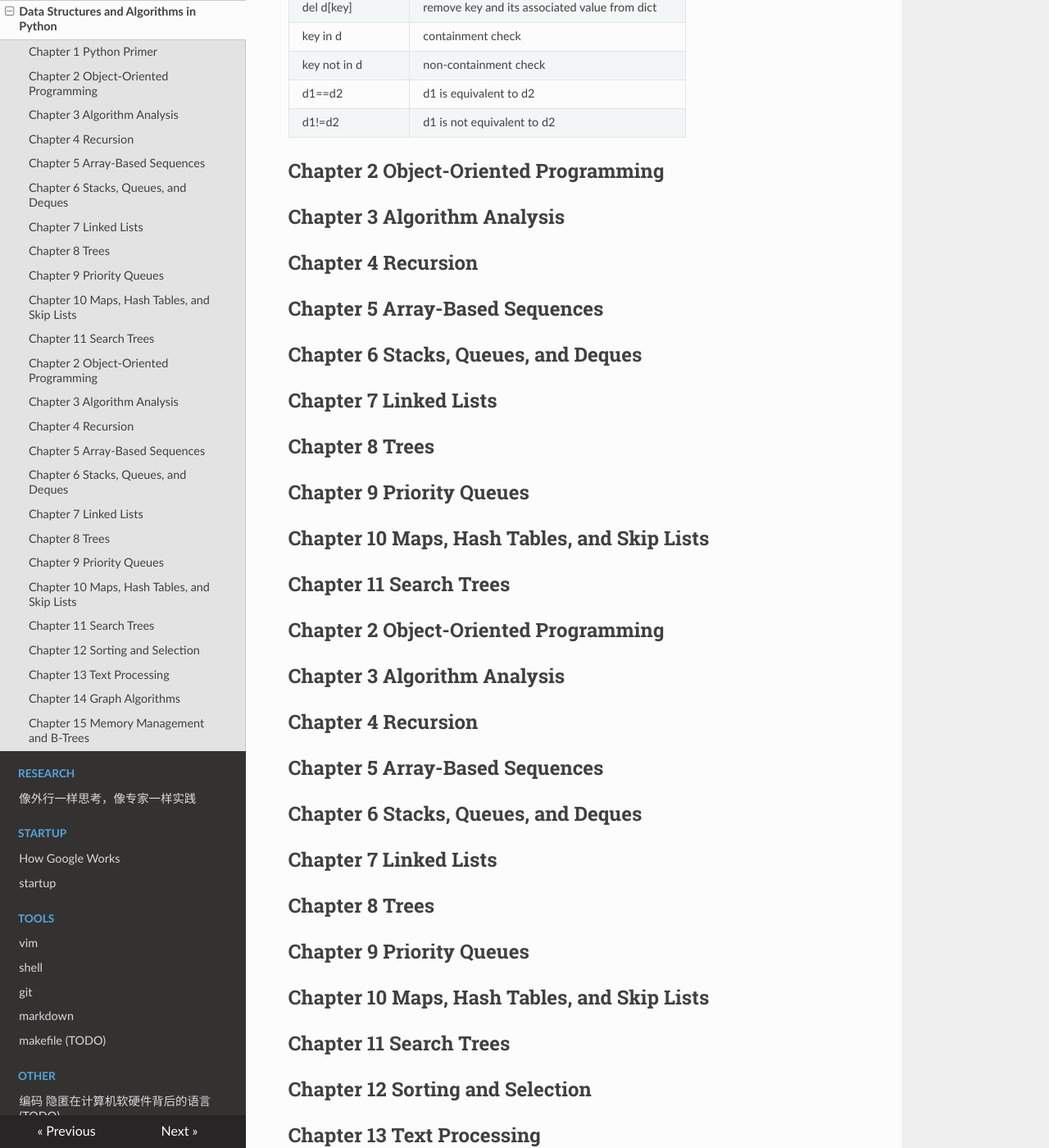
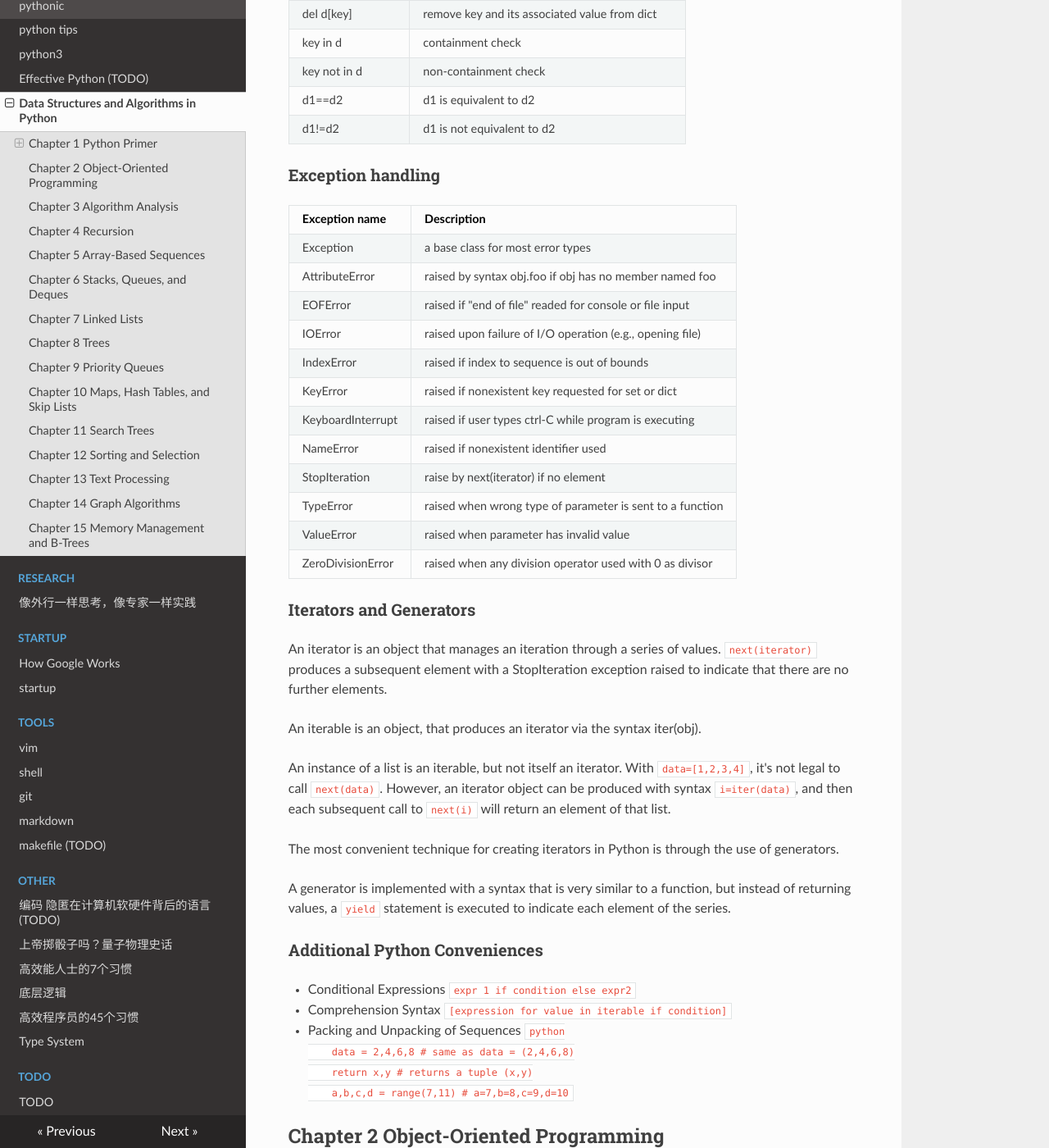
Before and after one commit to yshenfab/StudyNotes, an MkDocs documentation site: the page built from docs/python/data_structure_and_algorithms_in_python.md, in a window 1280 px wide and 1400 px high, scrolled down 1497 px. Shown: the whole window at 82% size. Built offline with MkDocs 1.6.1, drawn with Linux system fonts in a browser that asks for light colours; nearby versions of some CDN libraries; some of the changed text lies outside the part shown.

Commit message:
update repo

````diff
--- a/docs/python/data_structure_and_algorithms_in_python.md
+++ b/docs/python/data_structure_and_algorithms_in_python.md
@@ -16,7 +16,7 @@
 |frozenset|immutable form of set class|yes|
 |dict|associative mapping|no|
 
-- equality operators
+### Equality operators
 
 |operator|desciption|
 |---|---|
@@ -29,7 +29,7 @@ The expression a is b evaluates to true, precisely when identifiers a and b are
 aliases for the same object. The expression a==b tests a more general notion of
 equivalence (values are deemed equivalent).
 
-- sequence operators (str, tuple, list)
+### Sequence operators (str, tuple, list)
 
 |operator syntaxes|description|
 |---|---|
@@ -41,7 +41,7 @@ equivalence (values are deemed equivalent).
 |val in s|containment check|
 |val not in s|non-containment check|
 
-- operators for dict
+### Operators for dict
 
 |operator syntaxes|description|
 |---|---|
@@ -53,34 +53,66 @@ equivalence (values are deemed equivalent).
 |d1==d2|d1 is equivalent to d2|
 |d1!=d2|d1 is not equivalent to d2|
 
+### Exception handling
+
+|Exception name|Description|
+|---|---|
+|Exception|a base class for most error types|
+|AttributeError|raised by syntax obj.foo if obj has no member named foo|
+|EOFError|raised if "end of file" readed for console or file input|
+|IOError|raised upon failure of I/O operation (e.g., opening file)|
+|IndexError|raised if index to sequence is out of bounds|
+|KeyError|raised if nonexistent key requested for set or dict|
+|KeyboardInterrupt|raised if user types ctrl-C while program is executing|
+|NameError|raised if nonexistent identifier used|
+|StopIteration|raise by next(iterator) if no element|
+|TypeError|raised when wrong type of parameter is sent to a function|
+|ValueError|raised when parameter has invalid value|
+|ZeroDivisionError|raised when any division operator used with 0 as divisor|
+
+### Iterators and Generators
+
+An iterator is an object that manages an iteration through a series of
+values. `next(iterator)` produces a subsequent element with a StopIteration
+exception raised to indicate that there are no further elements.
+
+An iterable is an object, that produces an iterator via the syntax
+iter(obj).
+
+An instance of a list is an iterable, but not itself an iterator. With
+`data=[1,2,3,4]`, it's not legal to call `next(data)`. However, an iterator
+object can be produced with syntax `i=iter(data)`, and then each subsequent
+call to `next(i)` will return an element of that list.
+
+The most convenient technique for creating iterators in Python is through the use of generators.
+
+A generator is implemented with a syntax that is very similar to a function,
+but instead of returning values, a `yield` statement is executed to indicate
+each element of the series.
+
+### Additional Python Conveniences
+
+- Conditional Expressions `expr 1 if condition else expr2`
+- Comprehension Syntax `[expression for value in iterable if condition]`
+- Packing and Unpacking of Sequences
+    ```python
+    data = 2,4,6,8 # same as data = (2,4,6,8)
+    return x,y # returns a tuple (x,y)
+    a,b,c,d = range(7,11) # a=7,b=8,c=9,d=10
+    ```
 
 ## Chapter 2 Object-Oriented Programming
 
+- OO design goals: robustness, adaptability, and reusability
+- OO design principles: modularity, abstraction, encapsulation
+
 ## Chapter 3 Algorithm Analysis
+
+Big-O notation
 
 ## Chapter 4 Recursion
 
-## Chapter 5 Array-Based Sequences
 
-## Chapter 6 Stacks, Queues, and Deques
-
-## Chapter 7 Linked Lists
-
-## Chapter 8 Trees
-
-## Chapter 9 Priority Queues
-
-## Chapter 10 Maps, Hash Tables, and Skip Lists
-
-## Chapter 11 Search Trees
-
-
-
-## Chapter 2 Object-Oriented Programming
-
-## Chapter 3 Algorithm Analysis
-
-## Chapter 4 Recursion
 
 ## Chapter 5 Array-Based Sequences
 
````
Also changed, not shown: other parts of docs/python/data_structure_and_algorithms_in_python.md (+1 -1 lines), docs/python/test.py (added, +24 -0 lines).
